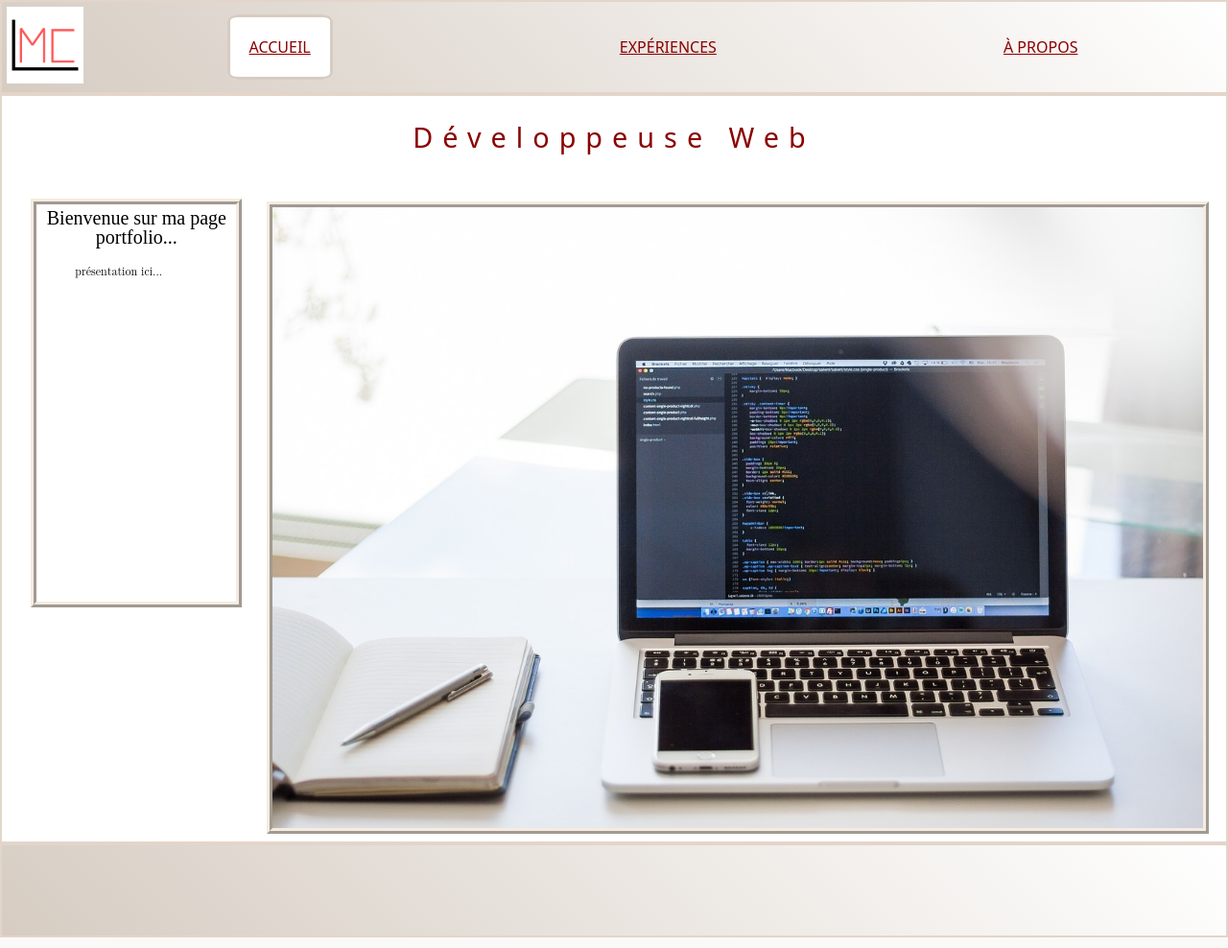
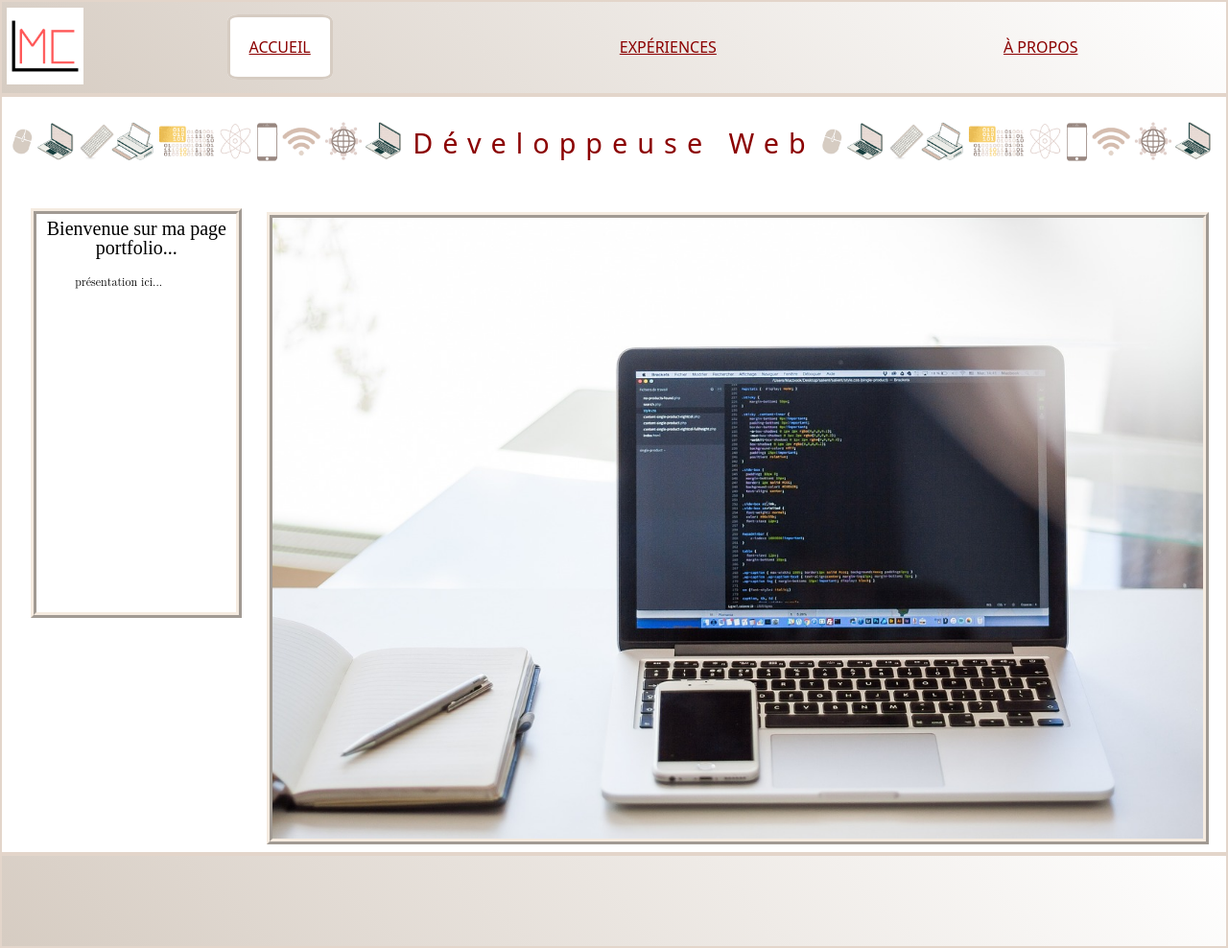
Before and after one commit to MarieCharlotte62/portfolio, a PHP site: page /accueil.html in a window 1280 px wide. Shown: the whole page at 96% size. Run offline with PHP 8.4, Linux system fonts and the light colour scheme.

Commit message:
maj accueil

```diff
--- a/accueil.html
+++ b/accueil.html
@@ -12,6 +12,7 @@
             let nav = document.querySelector("nav")
             nav.classList.toggle("open")
         }
+
     </script>
 
 </head>
@@ -47,9 +48,18 @@
 
         <div class="bloc2">
 
+            <div class="baniere1">
+                <img src="AP1.png">
+            </div>
+
             <h2>Développeuse Web</h2>
 
+            <div class="baniere1">
+                <img src="AP1.png">
+            </div>
+
         </div>
+
 
         <div class="bloc1">
 
--- a/style.css
+++ b/style.css
@@ -134,10 +134,6 @@ table {
     border-collapse: collapse;
     border-spacing: 0;
 }
-
-
-
-
 
 /* mon commentaire */
 header,
@@ -282,7 +278,7 @@ main {
     display: grid;
     align-items: center;
     justify-content: space-between;
-    grid-template-rows: 1fr 9fr;
+    grid-template-rows: 1fr 8fr;
 }
 
 main>.bloc1 {
@@ -346,5 +342,11 @@ main>.bloc2>h2 {
 
 main>.bloc2 {
     height: 100%;
-    display: contents;
+    display: grid;
+    align-items: center;
+    grid-template-columns: 1fr 1fr 1fr;
 }
+
+main>.bloc2>.baniere1>img {
+    width: 100%;
+}
```
Also changed, not shown: AP1.png.
